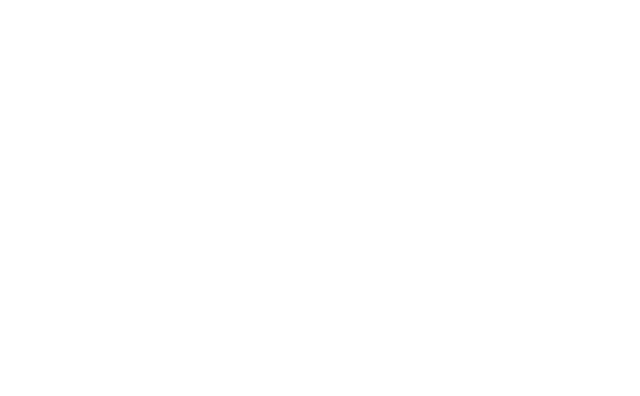
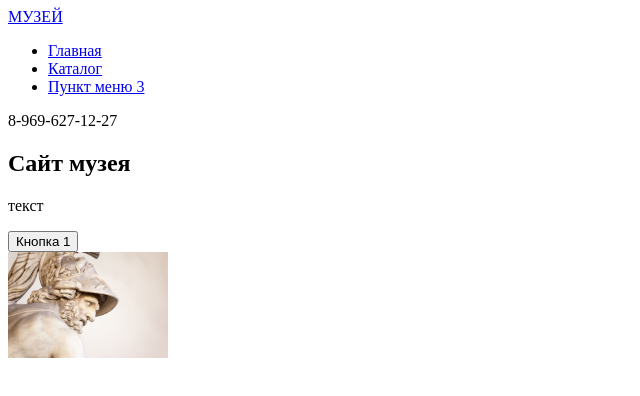
Before and after one commit to Jamilya-bot/Jamilya, a plain HTML site: page index.html in a window 1280 px wide. Shown: the whole page, without its empty margins (0-640 px from the left). Drawn offline with Linux system fonts and the light colour scheme.

Commit message:
Add files via upload

```diff
--- a/index.html
+++ b/index.html
@@ -8,4 +8,28 @@
 <body>
 
 </body>
+<header>
+<a href="#">МУЗЕЙ</a>
+<nav>
+    <ul>
+<li><a href="#">Главная</a></li>
+<li><a href="#">Каталог</a></li>
+<li><a href="#">Пункт меню 3</a></li>
+    </ul>
+</nav>
+<span>8-969-627-12-27</span>
+</header>
+<main>
+<section>
+<div>
+<h2>Сайт музея</h2>
+<p>текст</p>
+<button tupe="button">Кнопка 1</button>
+</div>
+</section>
+<img src="images/035ep8bc0gsj9ym4od13ryurd5ig83ux.jpg"alt="картина олдатипа" width="160" heithg="180">
+</main>
+<footer>
+
+</footer>
 </html>
```
Also changed, not shown: images/035ep8bc0gsj9ym4od13ryurd5ig83ux.jpg (added).
